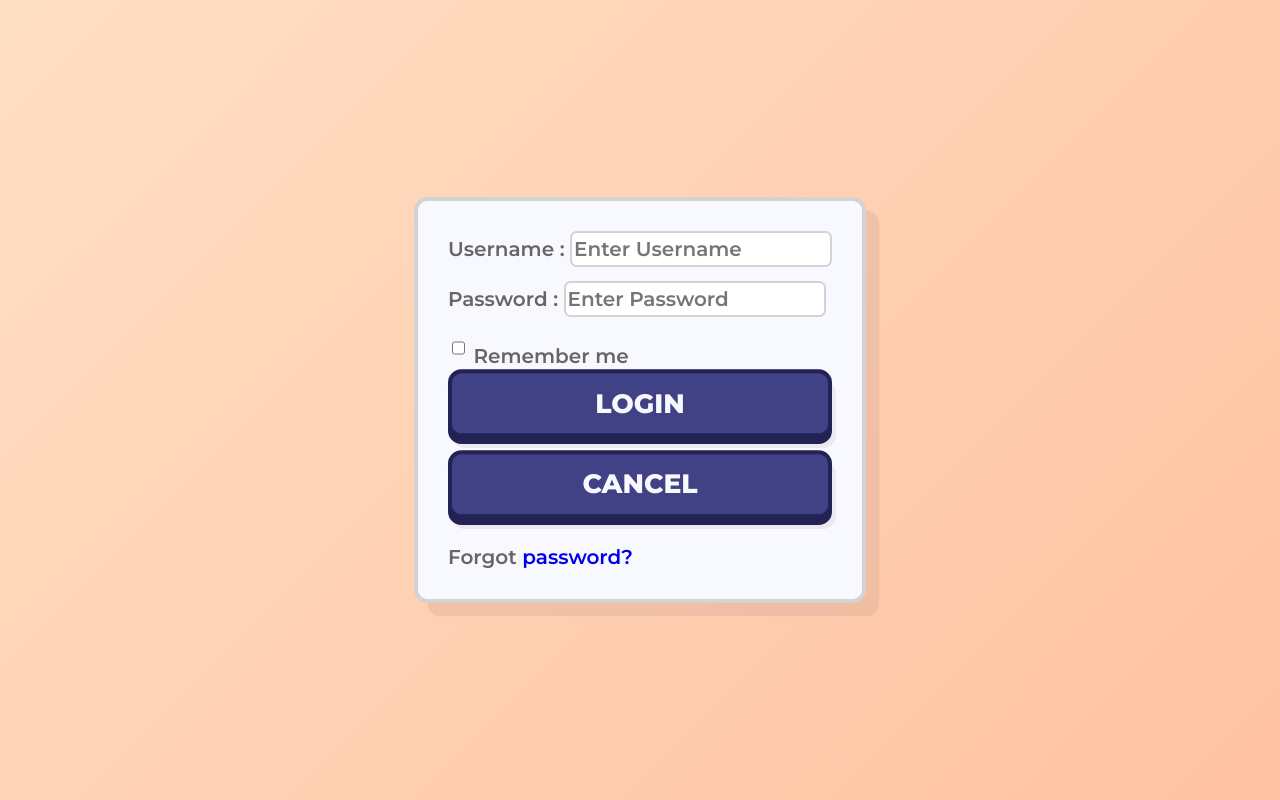
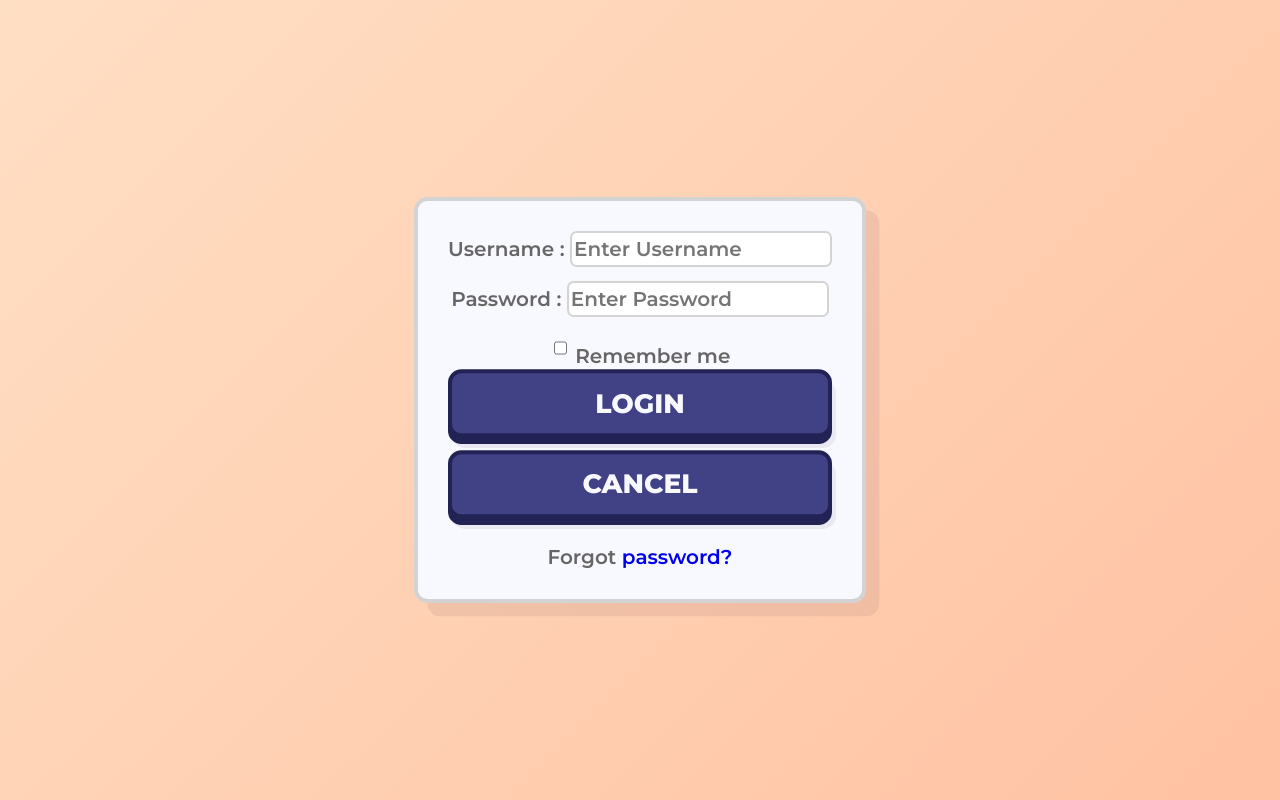
Before and after one commit to victorvicto/connect-four-pro-front, a React (Vite) app: page /login in a window 1280 px wide. Built offline with nearby package versions, Linux system fonts and the light colour scheme.

Commit message:
Added Error Page and pannel font color changes

```diff
--- a/package.json
+++ b/package.json
@@ -4,7 +4,7 @@
   "version": "0.0.0",
   "type": "module",
   "scripts": {
-    "dev": "vite --host",
+    "dev": "vite",
     "build": "vite build",
     "preview": "vite preview"
   },
--- a/src/index.jsx
+++ b/src/index.jsx
@@ -3,8 +3,10 @@ import ReactDOM from 'react-dom/client'
 import {
   createBrowserRouter,
   RouterProvider,
+  redirect
 } from "react-router-dom";
 import Welcome from './pages/Welcome'
+import ErrorPage from './pages/ErrorPage'
 import Login from './pages/Login'
 import App from './pages/App'
 import './style.css'
@@ -13,6 +15,7 @@ const router = createBrowserRouter([
   {
     path: "/",
     element: <Welcome />,
+    errorElement: <ErrorPage />
   },
   {
     path: "/cul",
--- /dev/null
+++ b/src/pages/ErrorPage.jsx
@@ -0,0 +1,17 @@
+import { useRouteError } from "react-router-dom";
+
+function NoPage() {
+    const error = useRouteError();
+    console.error(error);
+    return (
+        <div className='centering-page'>
+            <div>
+                <h1>An Error Occured</h1>
+                <h2>{error.status} {error.statusText || error.message}</h2>
+                <p className="shadow-text">{error.data}</p>
+            </div>
+        </div>
+    )
+  }
+
+  export default NoPage
--- a/src/pages/Login.jsx
+++ b/src/pages/Login.jsx
@@ -4,8 +4,8 @@ function Login() {
 
     return (
       <div id="login-page" className='centering-page'>
+        <div className="pannel">
           <form>
-            <div className="form-container">
             <label>Username : </label>
             <input type="text" placeholder="Enter Username" name="username" required />
             <br/>
@@ -21,8 +21,8 @@ function Login() {
             </button>
             <FatButton label="Cancel" path="/"/>
             Forgot <a href="#"> password? </a>
+          </form>
         </div>
-        </form>
       </div>
     )
   }
--- a/src/style.css
+++ b/src/style.css
@@ -4,13 +4,14 @@ body{
   --main-white: ghostwhite;
   --main-grey: lightgrey;
   --main-dark: rgb(102, 102, 102);
-  --main-font-color: var(--main-dark);
+  --main-bg-color: rgb(255, 206, 188);
+  --main-primary-color: rgb(65, 65, 134);
+  --main-primary-color-dark: #225;
+  --main-shadow: #2021;
+  --main-font-color: var(--main-primary-color);
   --main-font-weight: 600;
   --main-font-size: 15pt;
   --main-font-family: Montserrat, sans-serif;
-  --main-bg-color: rgb(255, 206, 188);
-  --main-btn-color: rgb(65, 65, 134);
-  --main-btn-shadow: #225;
   color: var(--main-font-color);
   font-weight: var(--main-font-weight);
   font-size: var(--main-font-size);
@@ -34,10 +35,11 @@ button {
 .centering-page {
   display: flex;
   margin:auto;
-  width: 80vw;
+  width: 75vw;
   height: 100%;
   align-items: center;
   justify-content: center;
+  text-align: center;
 }
 
 a {
@@ -46,9 +48,9 @@ a {
 
 .fat-btn-top {
   color: var(--main-white);
-  background-color: var(--main-btn-color);
+  background-color: var(--main-primary-color);
   border-radius: 10pt;
-  border: var(--main-btn-shadow) 3pt solid;
+  border: var(--main-primary-color-dark) 3pt solid;
   display: block;
   padding: 0.5em;
   font-size: 20pt;
@@ -73,9 +75,9 @@ a {
   border-style: none;
   cursor: pointer;
   border-radius: 10pt;
-  background-color: var(--main-btn-shadow);
+  background-color: var(--main-primary-color-dark);
   margin-bottom: 1em;
-  box-shadow: 3pt 3pt #2021;
+  box-shadow: 3pt 3pt var(--main-shadow);
   transition: 0.05s;
   padding: 0pt;
   transition-timing-function: ease-out;
@@ -86,24 +88,29 @@ a:last-child>.fat-btn {
 }
 
 .fat-btn:hover {
-  box-shadow: 4pt 4pt #2021;
+  box-shadow: 4pt 4pt var(--main-shadow);
 }
 
 .fat-btn:active {
-  box-shadow: 1pt 1pt #2021;
+  box-shadow: 1pt 1pt var(--main-shadow);
 }
 
-.form-container {
+.pannel {
   background-color: var(--main-white);
   border-radius: 10pt;
   border: 3pt var(--main-grey) solid;
   padding: 1.5em;
-  box-shadow: 10pt 10pt #2021;
+  box-shadow: 10pt 10pt var(--main-shadow);
   max-width: 70vw;
+  color: var(--main-dark)
 }
 
-.form-container>* {
+form>* {
   margin-bottom: 10pt;
+}
+
+.shadow-text {
+    color: var(--main-shadow);
 }
 
 input {
@@ -116,3 +123,9 @@ input {
   color: var(--main-font-color);
   max-width: 98%;
 }
+
+h1 {
+    color: var(--main-primary-color);
+    text-shadow: 3pt 3pt var(--main-shadow);
+    font-size: 3em;
+}
```
Lines whose indentation alone changed are shown as unchanged.
